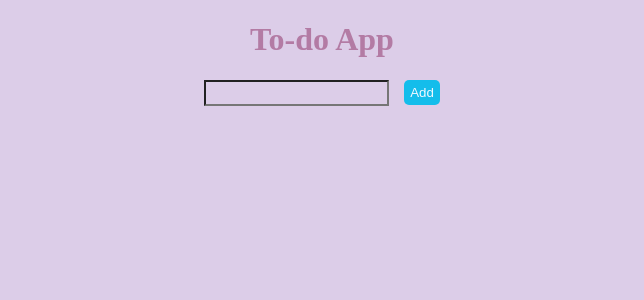
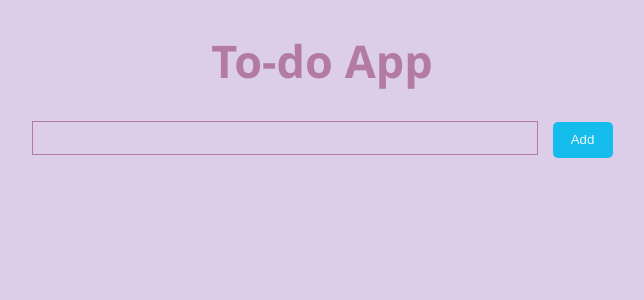
Before and after one commit to MohamedWazeemJassir/to-do-app, a React (Vite) app: page / in a window 1280 px wide. Shown: the top 300 px of the page, without its empty margins (318-962 px from the left). Built offline with nearby package versions, Linux system fonts and the light colour scheme.

Commit message:
Changed fonts

```diff
--- a/src/App.css
+++ b/src/App.css
@@ -10,7 +10,8 @@
 
 h1{
     text-align: center;
-    /* color: #00100B; */
+    font-size: 45px;
+    font-family: 'Segoe UI', Tahoma, Geneva, Verdana, sans-serif;
     color: #B37BA4;
 }
 
@@ -27,9 +28,13 @@ h1{
 }
 
 input[type="text"]{
-    height: 20px;
+    height: 30px;
     margin-right: 15px;
-    border: 4px darkblue bold;
+    border: 1px solid #B37BA4;
+    outline: none;
+    background-color: #DCCDE8;
+    font-size: larger;
+    width: 500px;
 }
 
 input[type="button"]{
@@ -37,14 +42,21 @@ input[type="button"]{
     color: aliceblue;
     border: none;
     border-radius: 5px;
-    height: 25px;
+    height: 36px;
+    width: 60px;
 }
 
 label{
     font-size: 30px;
+    font-family: 'Gill Sans', 'Gill Sans MT', Calibri, 'Trebuchet MS', sans-serif;
+    font-weight: 700;
 }
 
 input[type="checkbox"]{
     transform: scale(2);
     margin-right: 30px;
 }
+
+/* input:focus{
+    outline: none;
+} */
```
